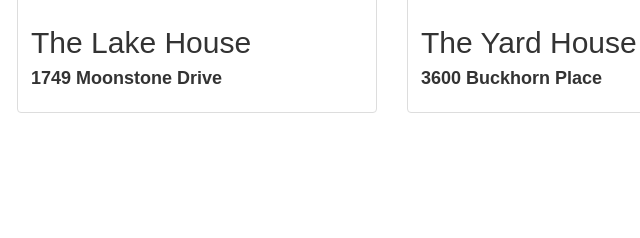
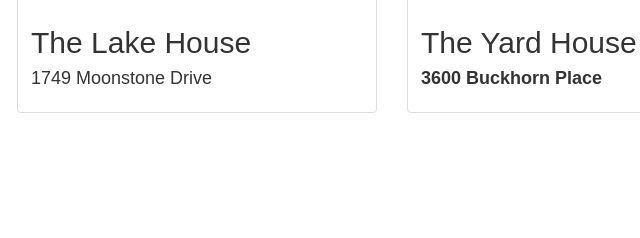
Before and after one commit to gvzaragoza/gvzaragoza.github.io, a plain HTML site: page index.html in a window 1280 px wide. Shown: the part 493-731 px from the top of the page, 443-1083 px from the left. Drawn offline with nearby package versions, Linux system fonts and the light colour scheme; some packages are replaced by stand-ins of ours; a script that the page names is missing; a web font is replaced by a local one.

Commit message:
Update index.html

```diff
--- a/index.html
+++ b/index.html
@@ -77,7 +77,7 @@
 				</a>
 				<div class="caption">
 					<h2>The Lake House</h2>
-					<h4><b>1749 Moonstone Drive</b></h4>
+					<h4>1749 Moonstone Drive</h4>
 					<!--<p>Renovations of a 3 bedroom, 1.5 bath house with a beautiful lakeside view</p>-->
 				</div>
 			</div>
```
